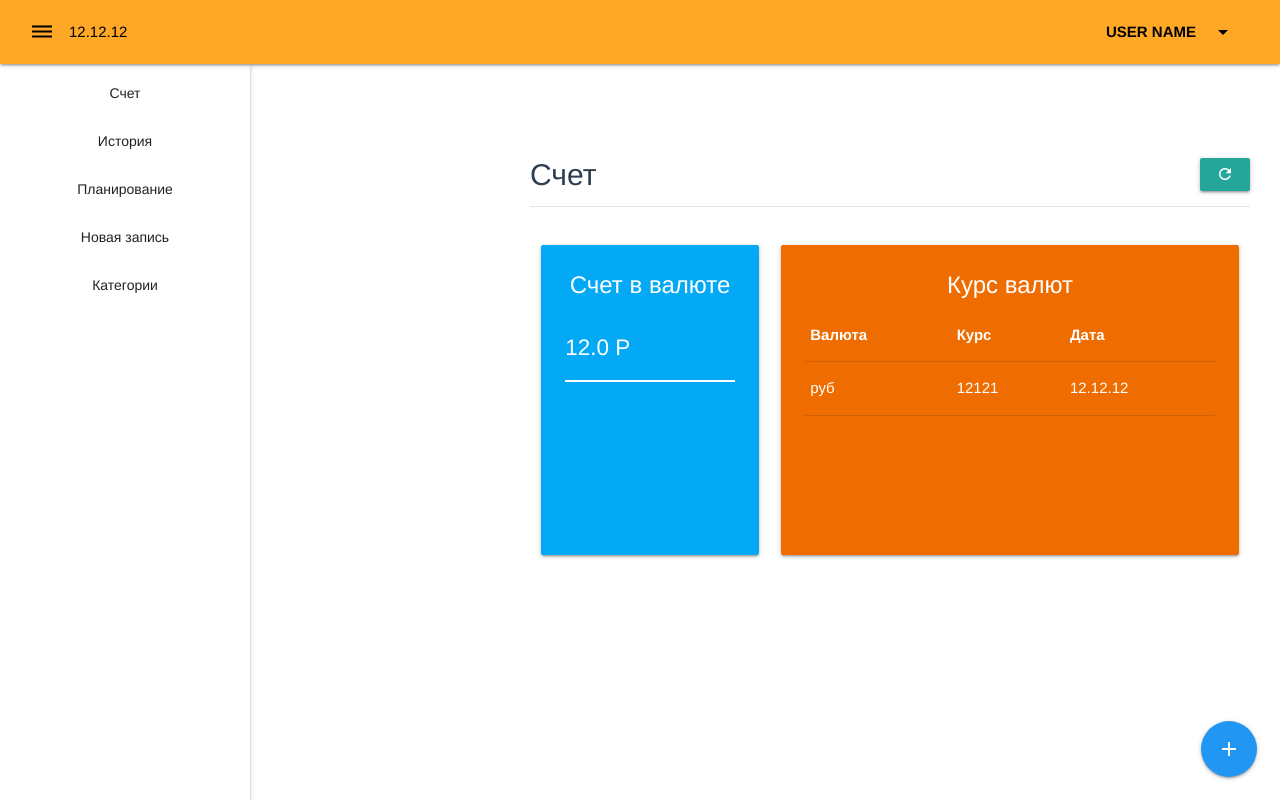
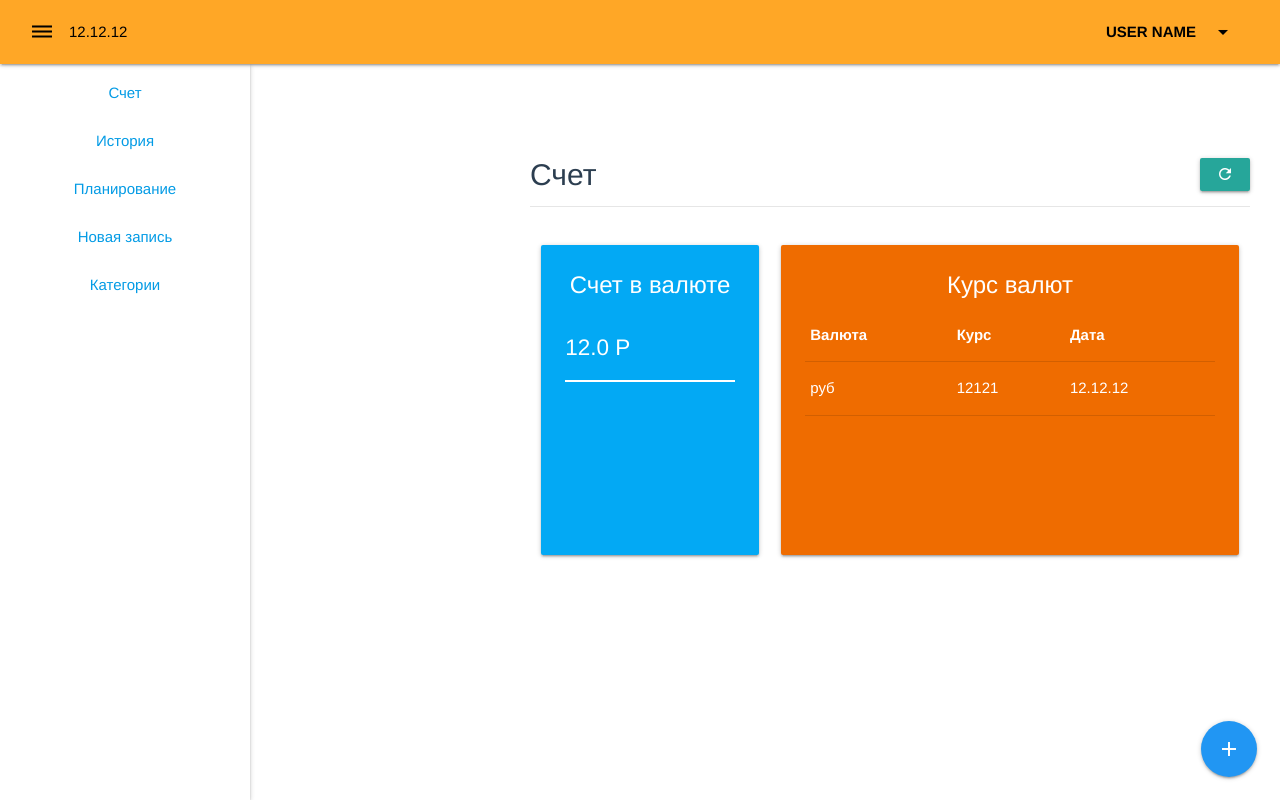
Before and after one commit to Orynik/vue3, a Vue app: page / in a window 1280 px wide. Built offline with nearby package versions, Linux system fonts and the light colour scheme.

Commit message:
feat: separate navbar/sidebar to components and add sidebar-toggler

```diff
--- a/src/components/HelloWorld.vue
+++ /dev/null
@@ -1,130 +0,0 @@
-<template>
-  <div class="hello">
-    <h1>{{ msg }}</h1>
-    <p>
-      For a guide and recipes on how to configure / customize this project,<br />
-      check out the
-      <a href="https://cli.vuejs.org" target="_blank" rel="noopener"
-        >vue-cli documentation</a
-      >.
-    </p>
-    <h3>Installed CLI Plugins</h3>
-    <ul>
-      <li>
-        <a
-          href="https://github.com/vuejs/vue-cli/tree/dev/packages/%40vue/cli-plugin-babel"
-          target="_blank"
-          rel="noopener"
-          >babel</a
-        >
-      </li>
-      <li>
-        <a
-          href="https://github.com/vuejs/vue-cli/tree/dev/packages/%40vue/cli-plugin-router"
-          target="_blank"
-          rel="noopener"
-          >router</a
-        >
-      </li>
-      <li>
-        <a
-          href="https://github.com/vuejs/vue-cli/tree/dev/packages/%40vue/cli-plugin-eslint"
-          target="_blank"
-          rel="noopener"
-          >eslint</a
-        >
-      </li>
-      <li>
-        <a
-          href="https://github.com/vuejs/vue-cli/tree/dev/packages/%40vue/cli-plugin-unit-jest"
-          target="_blank"
-          rel="noopener"
-          >unit-jest</a
-        >
-      </li>
-    </ul>
-    <h3>Essential Links</h3>
-    <ul>
-      <li>
-        <a href="https://vuejs.org" target="_blank" rel="noopener">Core Docs</a>
-      </li>
-      <li>
-        <a href="https://forum.vuejs.org" target="_blank" rel="noopener"
-          >Forum</a
-        >
-      </li>
-      <li>
-        <a href="https://chat.vuejs.org" target="_blank" rel="noopener"
-          >Community Chat</a
-        >
-      </li>
-      <li>
-        <a href="https://twitter.com/vuejs" target="_blank" rel="noopener"
-          >Twitter</a
-        >
-      </li>
-      <li>
-        <a href="https://news.vuejs.org" target="_blank" rel="noopener">News</a>
-      </li>
-    </ul>
-    <h3>Ecosystem</h3>
-    <ul>
-      <li>
-        <a href="https://router.vuejs.org" target="_blank" rel="noopener"
-          >vue-router</a
-        >
-      </li>
-      <li>
-        <a href="https://vuex.vuejs.org" target="_blank" rel="noopener">vuex</a>
-      </li>
-      <li>
-        <a
-          href="https://github.com/vuejs/vue-devtools#vue-devtools"
-          target="_blank"
-          rel="noopener"
-          >vue-devtools</a
-        >
-      </li>
-      <li>
-        <a href="https://vue-loader.vuejs.org" target="_blank" rel="noopener"
-          >vue-loader</a
-        >
-      </li>
-      <li>
-        <a
-          href="https://github.com/vuejs/awesome-vue"
-          target="_blank"
-          rel="noopener"
-          >awesome-vue</a
-        >
-      </li>
-    </ul>
-  </div>
-</template>
-
-<script>
-export default {
-  name: "HelloWorld",
-  props: {
-    msg: String,
-  },
-};
-</script>
-
-<!-- Add "scoped" attribute to limit CSS to this component only -->
-<style scoped lang="scss">
-h3 {
-  margin: 40px 0 0;
-}
-ul {
-  list-style-type: none;
-  padding: 0;
-}
-li {
-  display: inline-block;
-  margin: 0 10px;
-}
-a {
-  color: #42b983;
-}
-</style>
--- /dev/null
+++ b/src/components/navbar/index.vue
@@ -0,0 +1,60 @@
+<script setup>
+import { ref, defineEmits } from "vue";
+
+const emit = defineEmits(["onToggleSidebar"]);
+let isOpenSidebar = ref(true);
+function toggleSidebar() {
+  isOpenSidebar.value = !isOpenSidebar.value;
+  emit("onToggleSidebar", isOpenSidebar.value);
+}
+</script>
+
+<script>
+export default {
+  name: "navbar",
+};
+</script>
+<template>
+  <div>
+    <nav class="navbar orange lighten-1">
+      <div class="nav-wrapper">
+        <div class="navbar-left">
+          <a href="#" @click.prevent="toggleSidebar">
+            <i class="material-icons black-text">dehaze</i>
+          </a>
+          <span class="black-text">12.12.12</span>
+        </div>
+
+        <ul class="right hide-on-small-and-down">
+          <li>
+            <a
+              class="dropdown-trigger black-text"
+              href="#"
+              data-target="dropdown"
+            >
+              USER NAME
+              <i class="material-icons right">arrow_drop_down</i>
+            </a>
+
+            <ul id="dropdown" class="dropdown-content">
+              <li>
+                <a href="#" class="black-text">
+                  <i class="material-icons">account_circle</i>Профиль
+                </a>
+              </li>
+              <li class="divider" tabindex="-1"></li>
+              <li>
+                <a href="#" class="black-text">
+                  <i class="material-icons">assignment_return</i>Выйти
+                </a>
+              </li>
+            </ul>
+          </li>
+        </ul>
+      </div>
+    </nav>
+  </div>
+</template>
+
+<style lang="scss" scoped></style>
+<style lang="scss" scoped></style>
--- /dev/null
+++ b/src/components/sidebar/index.vue
@@ -0,0 +1,41 @@
+<script setup>
+import { ref, defineProps } from "vue";
+
+let props = defineProps({
+  isOpenSidebar: Boolean,
+});
+
+let arrLinks = ref([
+  { name: "details", title: "Счет" },
+  { name: "history", title: "История" },
+  { name: "planning", title: "Планирование" },
+  { name: "record", title: "Новая запись" },
+  { name: "categories", title: "Категории" },
+]);
+</script>
+
+<script>
+export default {
+  name: "sidebar",
+};
+</script>
+
+<template>
+  <div>
+    <ul class="sidenav app-sidenav" :class="{ open: props.isOpenSidebar }">
+      <router-link
+        v-for="route in arrLinks"
+        :key="route.name"
+        active-class="active"
+        :to="{ name: route.name }"
+        v-slot="{ isActive }"
+      >
+        <li :class="{ active: isActive }">
+          {{ route.title }}
+        </li>
+      </router-link>
+    </ul>
+  </div>
+</template>
+
+<style lang="scss" scoped></style>
--- a/src/layout/defaultLayout.vue
+++ b/src/layout/defaultLayout.vue
@@ -1,62 +1,24 @@
+<script setup>
+import navbar from "@/components/navbar";
+import sidebar from "@/components/sidebar";
+
+import { ref } from "vue";
+
+let isOpenSidebar = ref(true);
+</script>
+
 <template>
   <div class="app-main-layout">
-    <nav class="navbar orange lighten-1">
-      <div class="nav-wrapper">
-        <div class="navbar-left">
-          <a href="#">
-            <i class="material-icons black-text">dehaze</i>
-          </a>
-          <span class="black-text">12.12.12</span>
-        </div>
+    <navbar
+      @on-toggle-sidebar="
+        (isOpen) => {
+          isOpenSidebar = isOpen;
+        }
+      "
+    />
+    <sidebar :isOpenSidebar="isOpenSidebar" />
 
-        <ul class="right hide-on-small-and-down">
-          <li>
-            <a
-              class="dropdown-trigger black-text"
-              href="#"
-              data-target="dropdown"
-            >
-              USER NAME
-              <i class="material-icons right">arrow_drop_down</i>
-            </a>
-
-            <ul id="dropdown" class="dropdown-content">
-              <li>
-                <a href="#" class="black-text">
-                  <i class="material-icons">account_circle</i>Профиль
-                </a>
-              </li>
-              <li class="divider" tabindex="-1"></li>
-              <li>
-                <a href="#" class="black-text">
-                  <i class="material-icons">assignment_return</i>Выйти
-                </a>
-              </li>
-            </ul>
-          </li>
-        </ul>
-      </div>
-    </nav>
-
-    <ul class="sidenav app-sidenav open">
-      <li>
-        <router-link :to="{ name: 'details' }">Счет</router-link>
-      </li>
-      <li>
-        <router-link :to="{ name: 'history' }">История</router-link>
-      </li>
-      <li>
-        <router-link :to="{ name: 'planning' }">Планирование</router-link>
-      </li>
-      <li>
-        <router-link :to="{ name: 'record' }">Новая запись</router-link>
-      </li>
-      <li>
-        <router-link :to="{ name: 'categories' }">Категории</router-link>
-      </li>
-    </ul>
-
-    <main class="app-content">
+    <main class="app-content" :class="{ full: !isOpenSidebar }">
       <RouterView />
     </main>
 
```
